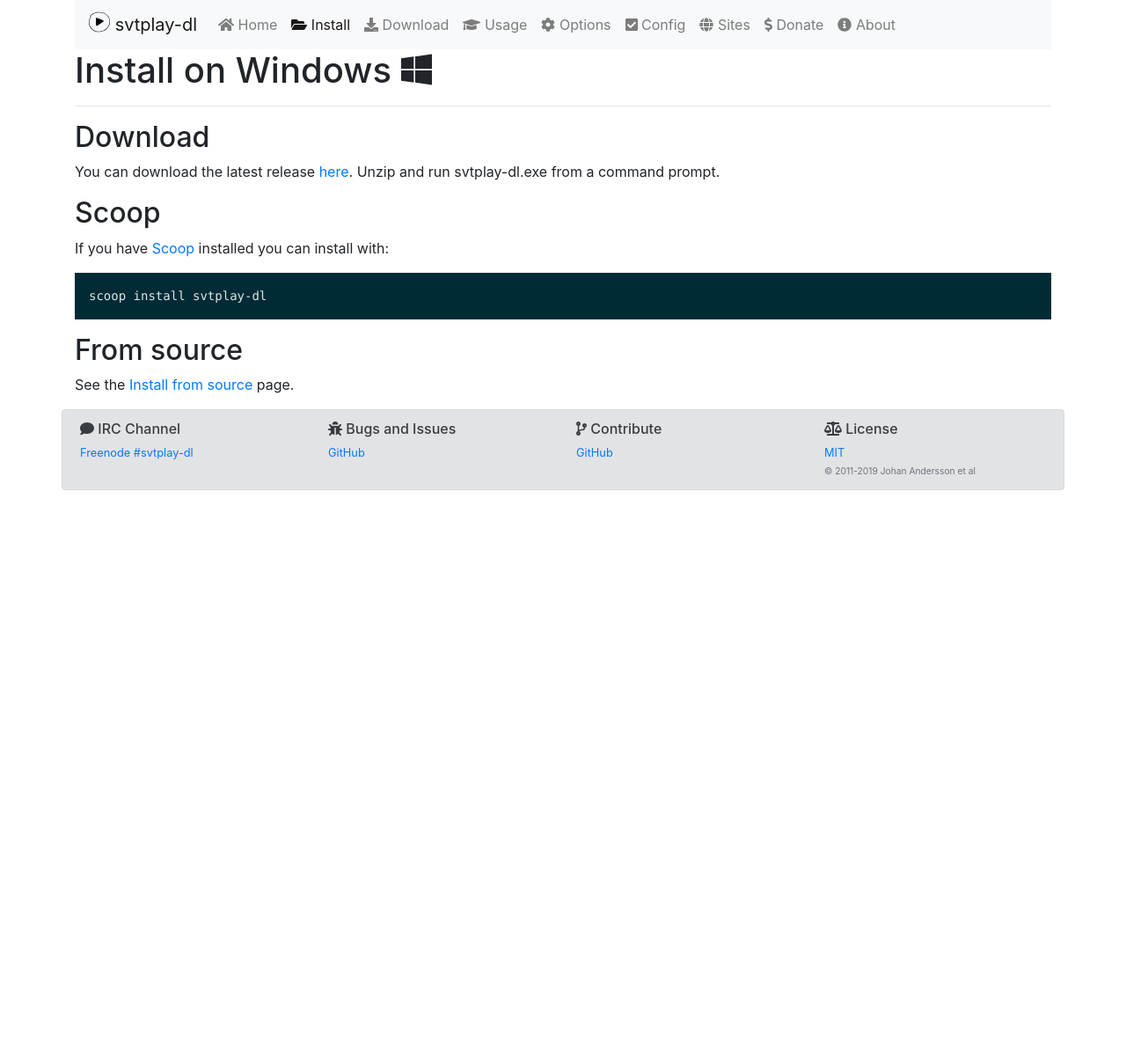
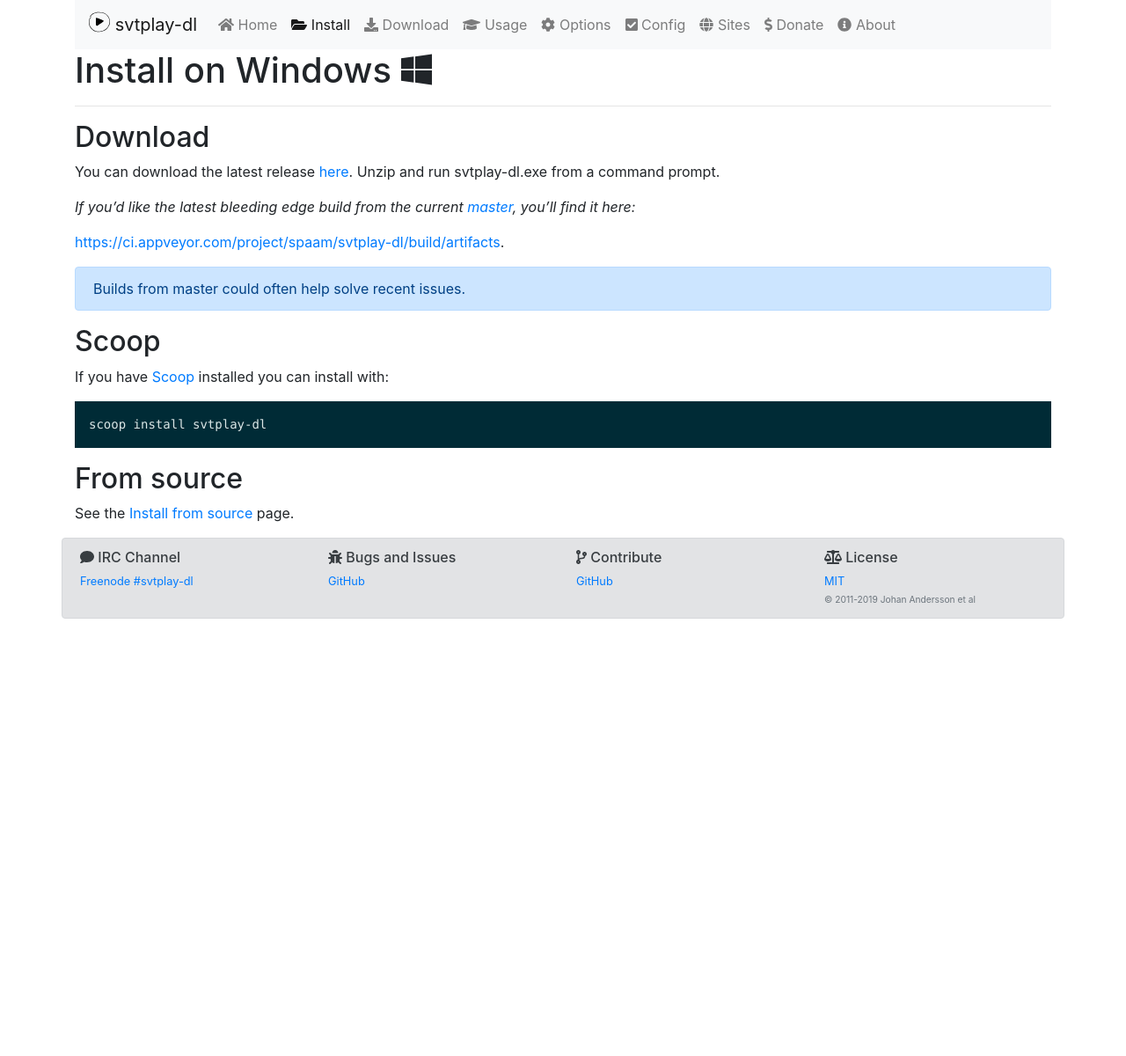
Before and after one commit to spaam/svtplay-dl-web, a Jekyll site: the page built from _pages/install/windows.md, in a window 1280 px wide. Shown: the whole page at 88% size. Built offline with Jekyll 4.4.1, drawn with Linux system fonts in a browser that asks for light colours; nearby versions of some CDN libraries.

Commit message:
install windows: add link to latest build on appveyor

```diff
--- a/_pages/install/windows.md
+++ b/_pages/install/windows.md
@@ -8,8 +8,15 @@
 
 ## Download
 
-You can download the latest release [here](https://svtplay-dl.se/download/latest/svtplay-dl.zip).
-Unzip and run svtplay-dl.exe from a command prompt.
+You can download the latest release [here](https://svtplay-dl.se/download/latest/svtplay-dl.zip). Unzip and run svtplay-dl.exe from a command prompt.
+
+_If you'd like the latest bleeding edge build from the current [master](https://github.com/spaam/svtplay-dl), you'll find it here:_
+
+[https://ci.appveyor.com/project/spaam/svtplay-dl/build/artifacts](https://ci.appveyor.com/project/spaam/svtplay-dl/build/artifacts).
+
+<div class="alert alert-primary" role="alert">
+  Builds from master could often help solve recent issues.
+</div>
 
 ## Scoop
 
```
